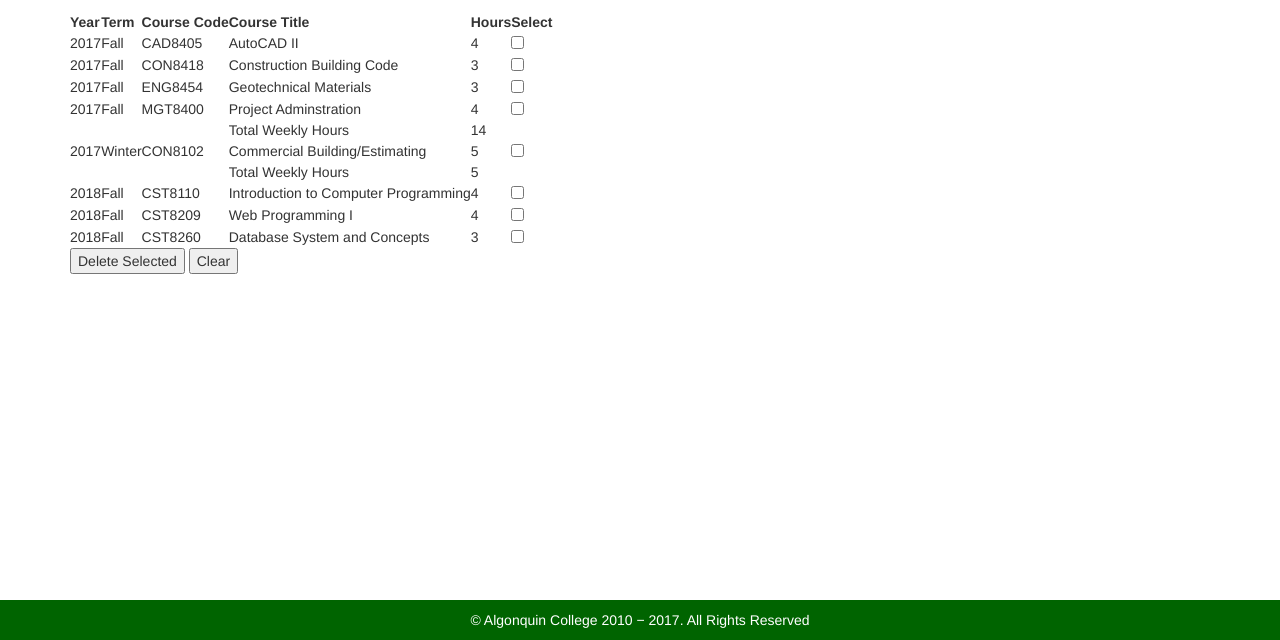
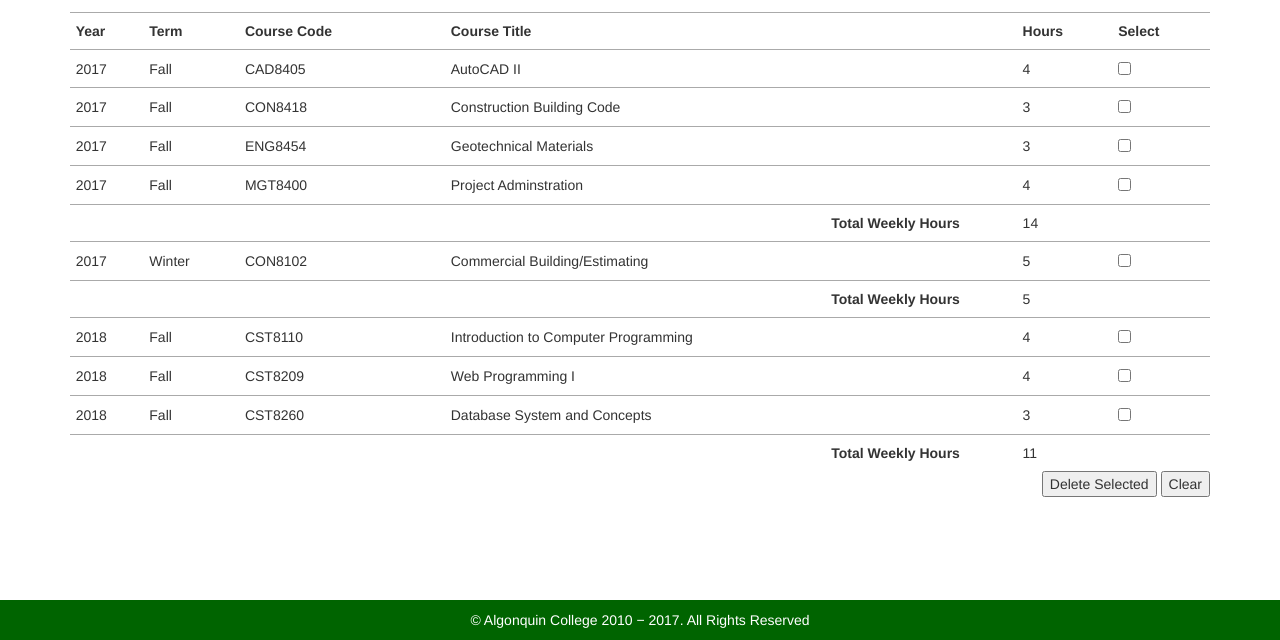
Before and after one commit to killerrin/CST8257-Course-Registration-System, a PHP site: page /CurrentRegistration.php in a window 1280 px wide. Shown: the part 160-800 px from the top of the page. Run offline with PHP 8.4, Linux system fonts and the light colour scheme; the visitor is signed in with stand-in values (Sample User, id 1); data that the repository does not hold is empty.

Commit message:
CSS Formatting
1. Renamed the stylesheet to something more appropriate

2. Styled the table.

```diff
--- a/Lab 7/Common/Header.php
+++ b/Lab 7/Common/Header.php
@@ -5,7 +5,7 @@
     <title>Online Course Registration System</title>
     <link rel="stylesheet" href="Contents/css/bootstrap.min.css" />
     <link rel="stylesheet" href="Contents/AlgCss/Site.css" />
-    <link href="Contents/css/newUserStyle.css" rel="stylesheet" />
+    <link href="Contents/css/style.css" rel="stylesheet" />
 </head>
 <body>
 
--- a/Lab 7/Contents/css/newUserStyle.css
+++ b/Lab 7/Contents/css/style.css
@@ -12,6 +12,27 @@ h1 {
     text-align: center;
 }
 
+table, th, tr, td {
+    padding: 0.7% 5% 0.7% 0.5%;
+}
+
+table {
+    width: 100%;
+}
+
+tr {
+    border-top: 1px solid #AAA;
+}
+
+.totalWkFormat {
+    text-align: right;
+    font-weight: 700;
+}
+
+.buttonsContainer {
+    text-align: right;
+}
+
 .form-horizontal .control-label {
     text-align: left;
 }
--- a/Lab 7/CurrentRegistration.php
+++ b/Lab 7/CurrentRegistration.php
@@ -64,7 +64,7 @@ $dbManager->close();
             </tr>
             <tr>
                 <td colspan="3"></td>
-                <td>Total Weekly Hours</td>
+                <td class="totalWkFormat">Total Weekly Hours</td>
                 <td colspan="2">14</td>
             </tr>
             <tr>
@@ -77,7 +77,7 @@ $dbManager->close();
             </tr>
             <tr>
                 <td colspan="3"></td>
-                <td>Total Weekly Hours</td>
+                <td class="totalWkFormat">Total Weekly Hours</td>
                 <td colspan="2">5</td>
             </tr>
             <tr>
@@ -104,9 +104,16 @@ $dbManager->close();
                 <td>3</td>
                 <td><input type="checkbox" name="courseSelected[]" /></td>
             </tr>
+            <tr>
+                <td colspan="3"></td>
+                <td class="totalWkFormat">Total Weekly Hours</td>
+                <td colspan="2">11</td>
+            </tr>
         </table>
-        <input type="button" name="deleteSelected" value="Delete Selected" />
-        <input type="reset" name="clear" value="Clear" />
+        <div class="buttonsContainer">
+            <input type="button" name="deleteSelected" value="Delete Selected" />
+            <input type="reset" name="clear" value="Clear" />
+        </div>
     </form>
 </div>
 
```
